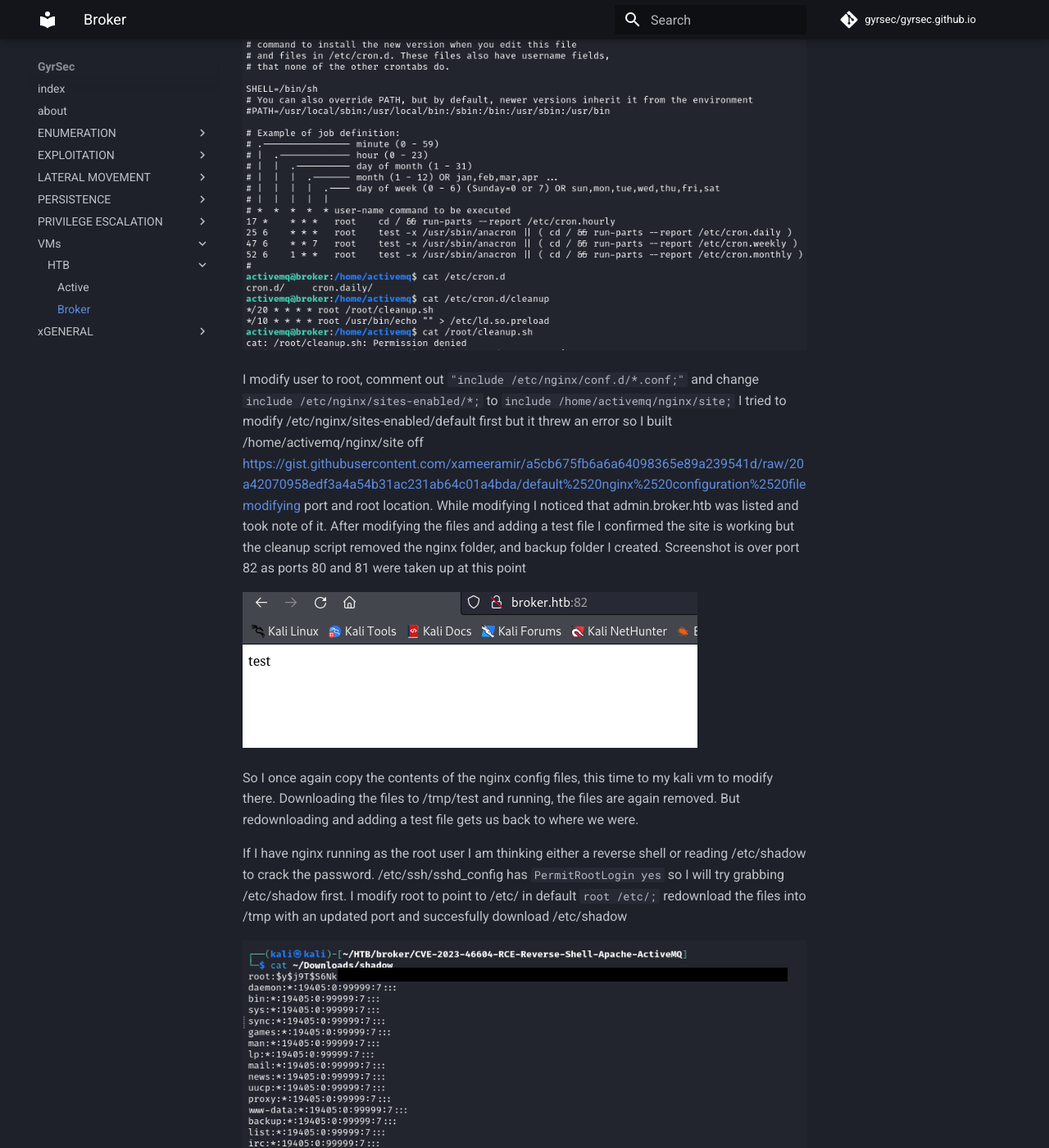
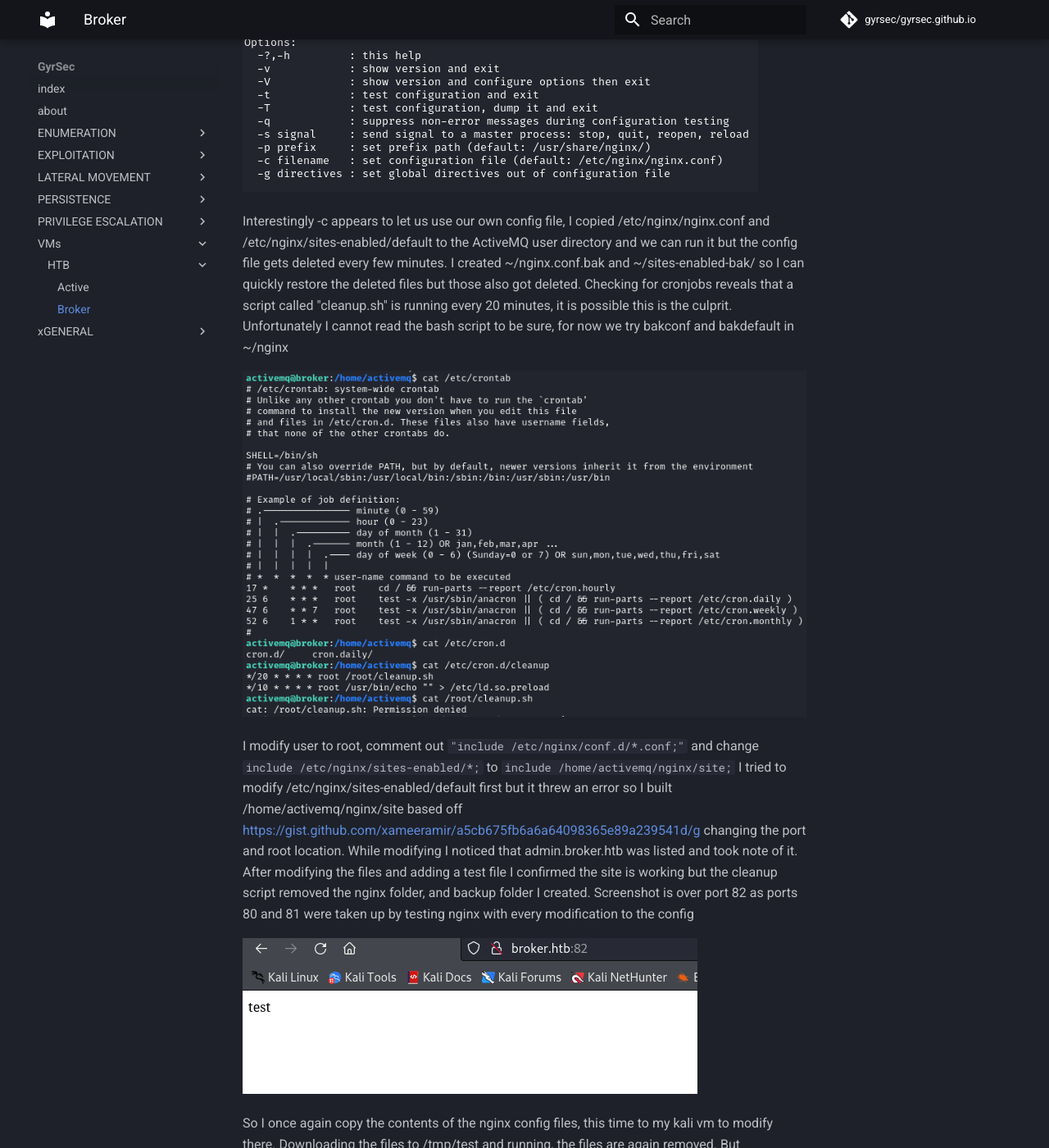
Before and after one commit to gyrsec/gyrsec.github.io, an MkDocs documentation site: the page built from docs/VMs/HTB/Broker.md, in a window 1280 px wide and 1400 px high, scrolled down 4084 px. Shown: the whole window at 82% size. Built offline with MkDocs 1.6.1 and Material for MkDocs 9.7.7, drawn with Linux system fonts in a browser that asks for light colours; comment, search, counter and statistics services are not loaded; some of the changed text lies outside the part shown.

Commit message:
tweaked broker writeup and added writeup header

```diff
--- a/docs/VMs/HTB/Broker.md
+++ b/docs/VMs/HTB/Broker.md
@@ -35,7 +41,7 @@
 
 ![](https://gyrsec.github.io/zATTACHMENTS/Pasted%20image%2020240602002131.png)
 
-we are presented with a login screen, trying admin:admin gets us through to ActiveMQ
+We are presented with a login screen, trying admin:admin gets us through to ActiveMQ
 
 ![](https://gyrsec.github.io/zATTACHMENTS/Pasted%20image%2020240602002243.png)
 
@@ -45,7 +51,7 @@
 
 Searchsploit did not reveal anything too interesting but googling "activemq 5.15.15 cve" provides us with this github page [https://github.com/SaumyajeetDas/CVE-2023-46604-RCE-Reverse-Shell-Apache-ActiveMQ](https://github.com/SaumyajeetDas/CVE-2023-46604-RCE-Reverse-Shell-Apache-ActiveMQ)
 
-quickly running through the source code nothing looks suspicious, following along with the instructions we create our payload with msfvenom, modify the xml file to reflect our ip address, and catch the reverse shell with netcat
+Quickly running through the source code nothing looks suspicious, following along with the instructions we create our payload with msfvenom, modify the xml file to reflect our ip address, and catch the reverse shell with netcat
 
 ![](https://gyrsec.github.io/zATTACHMENTS/Pasted%20image%2020240602234613.png)
 
@@ -67,21 +73,21 @@
 
 ![](https://gyrsec.github.io/zATTACHMENTS/Pasted%20image%2020240603224120.png)
 
-Interestingly -c appears to let us use our own config file, I copied /etc/nginx/nginx.conf and /etc/nginx/sites-enabled/default to the activemq user directory and we can run it but the config file gets deleted every few minutes. I created ~/nginx.conf.bak and ~/sites-enabled-bak/ so I can quickly restore the deleted files but those also got deleted. checking for cronjobs reveals that a script called "cleanup.sh" is running every 20 minutes, it is possible this is the culprit. Unfortunately I cannot read the bash script to be sure, for now we try bakconf and bakdefault in ~/nginx
+Interestingly -c appears to let us use our own config file, I copied /etc/nginx/nginx.conf and /etc/nginx/sites-enabled/default to the ActiveMQ user directory and we can run it but the config file gets deleted every few minutes. I created ~/nginx.conf.bak and ~/sites-enabled-bak/ so I can quickly restore the deleted files but those also got deleted. Checking for cronjobs reveals that a script called "cleanup.sh" is running every 20 minutes, it is possible this is the culprit. Unfortunately I cannot read the bash script to be sure, for now we try bakconf and bakdefault in ~/nginx
 
 ![](https://gyrsec.github.io/zATTACHMENTS/Pasted%20image%2020240603224921.png)
 
-I modify user to root, comment out `"include /etc/nginx/conf.d/*.conf;"` and change `include /etc/nginx/sites-enabled/*;` to `include /home/activemq/nginx/site;` I tried to modify /etc/nginx/sites-enabled/default first but it threw an error so I built /home/activemq/nginx/site off [https://gist.githubusercontent.com/xameeramir/a5cb675fb6a6a64098365e89a239541d/raw/20a42070958edf3a4a54b31ac231ab64c01a4bda/default%2520nginx%2520configuration%2520filemodifying](https://gist.githubusercontent.com/xameeramir/a5cb675fb6a6a64098365e89a239541d/raw/20a42070958edf3a4a54b31ac231ab64c01a4bda/default%2520nginx%2520configuration%2520filemodifying) port and root location. While modifying I noticed that admin.broker.htb was listed and took note of it. After modifying the files and adding a test file I confirmed the site is working but the cleanup script removed the nginx folder, and backup folder I created. Screenshot is over port 82 as ports 80 and 81 were taken up at this point
+I modify user to root, comment out `"include /etc/nginx/conf.d/*.conf;"` and change `include /etc/nginx/sites-enabled/*;` to `include /home/activemq/nginx/site;` I tried to modify /etc/nginx/sites-enabled/default first but it threw an error so I built /home/activemq/nginx/site based off [https://gist.github.com/xameeramir/a5cb675fb6a6a64098365e89a239541d/g](https://gist.github.com/xameeramir/a5cb675fb6a6a64098365e89a239541d/) changing the port and root location. While modifying I noticed that admin.broker.htb was listed and took note of it. After modifying the files and adding a test file I confirmed the site is working but the cleanup script removed the nginx folder, and backup folder I created. Screenshot is over port 82 as ports 80 and 81 were taken up by testing nginx with every modification to the config
 
 ![](https://gyrsec.github.io/zATTACHMENTS/Pasted%20image%2020240603230217.png)
 
 So I once again copy the contents of the nginx config files, this time to my kali vm to modify there. Downloading the files to /tmp/test and running, the files are again removed. But redownloading and adding a test file gets us back to where we were.
 
-If I have nginx running as the root user I am thinking either a reverse shell or reading /etc/shadow to crack the password. /etc/ssh/sshd_config has `PermitRootLogin yes` so I will try grabbing /etc/shadow first. I modify root to point to /etc/ in default `root /etc/;` redownload the files into /tmp with an updated port and succesfully download /etc/shadow
+If I have nginx running as the root user I am thinking either a reverse shell or reading /etc/shadow to crack the password. /etc/ssh/sshd_config has `PermitRootLogin yes` so I will try grabbing /etc/shadow first. I modify root to point to /etc/ in default `root /etc/;` redownload the files into /tmp with an updated port and successfully download /etc/shadow
 
 ![](https://gyrsec.github.io/zATTACHMENTS/Pasted%20image%2020240603233756.png)
 
-the root hash is encrpyted with yescrypt and john does not crack after a couple of minutes. I wonder what is in that script from earlier?
+The root hash is encrpyted with yescrypt and john does not crack after a couple of minutes. I wonder what is in that script from earlier?
 
 ![](https://gyrsec.github.io/zATTACHMENTS/Pasted%20image%2020240604002518.png)
 
```
Also changed, not shown: other parts of docs/VMs/HTB/Broker.md (+8 -2 lines), docs/.obsidian/workspace.json, docs/zATTACHMENTS/a725533911ba94a880899fbf900d988c.png (added).
